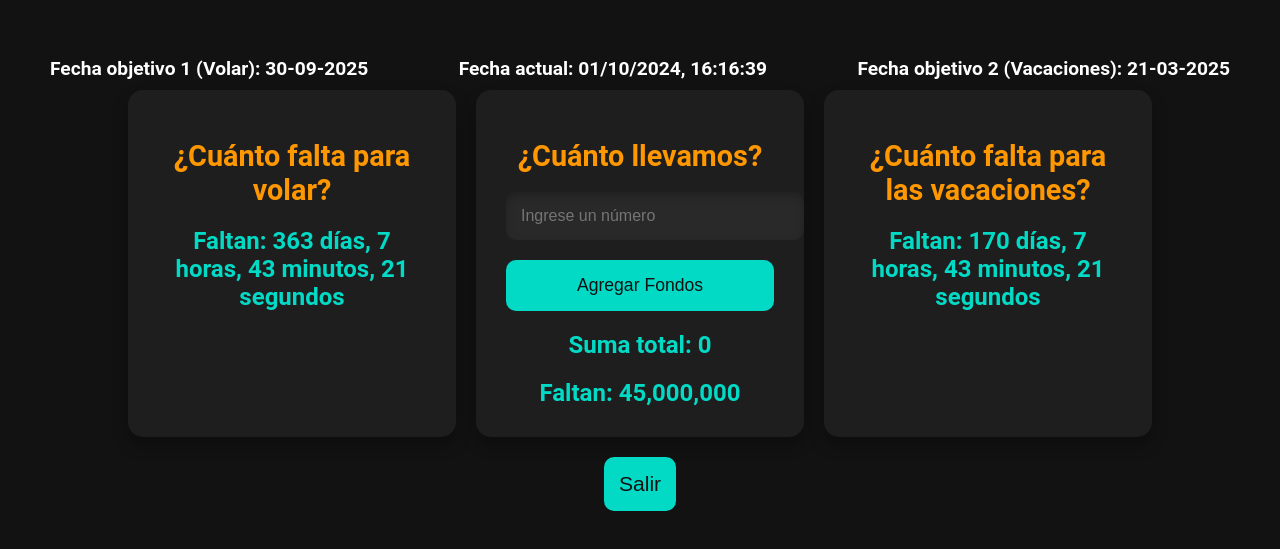
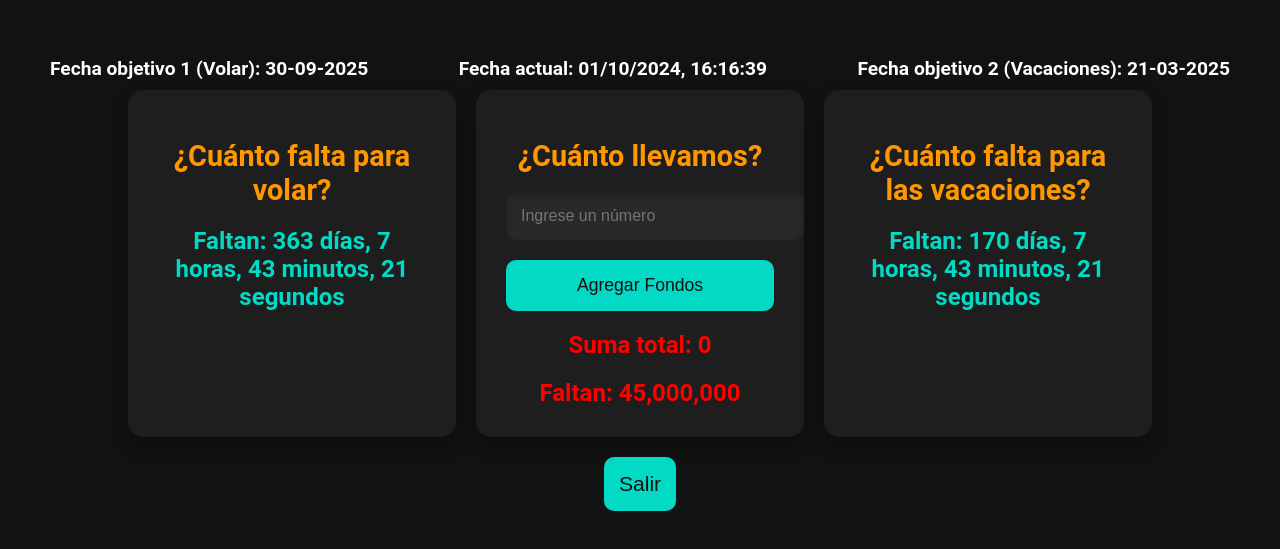
Before and after one commit to badbryan01/Contador, a plain HTML site: page sumador.html in a window 1280 px wide. Shown: the part 111-660 px from the top of the page. Drawn offline with Linux system fonts and the light colour scheme.

Commit message:
Update sumador.html

```diff
--- a/sumador.html
+++ b/sumador.html
@@ -225,8 +225,18 @@
         const objetivo = 45000000;
         let sumaTotal = parseFloat(localStorage.getItem('sumaTotal')) || 0;
 
+        // Función para actualizar el color de acuerdo con el progreso
+        function actualizarColor() {
+            const porcentaje = sumaTotal / objetivo;
+            const color = `hsl(${(120 * porcentaje)}, 100%, 50%)`; // Rojo (0°) a verde (120°)
+            document.getElementById('resultado').style.color = color;
+            document.getElementById('faltante').style.color = porcentaje >= 1 ? 'green' : color;
+        }
+
+        // Inicializar los valores en la página
         document.getElementById('resultado').innerText = 'Suma total: ' + sumaTotal.toLocaleString();
         document.getElementById('faltante').innerText = 'Faltan: ' + (objetivo - sumaTotal).toLocaleString();
+        actualizarColor();
 
         function sumarNumero() {
             const numero = parseFloat(document.getElementById('numero').value);
@@ -235,6 +245,7 @@
                 localStorage.setItem('sumaTotal', sumaTotal);
                 document.getElementById('resultado').innerText = 'Suma total: ' + sumaTotal.toLocaleString();
                 document.getElementById('faltante').innerText = 'Faltan: ' + (objetivo - sumaTotal).toLocaleString();
+                actualizarColor();
                 document.getElementById('numero').value = '';
             }
         }
```
